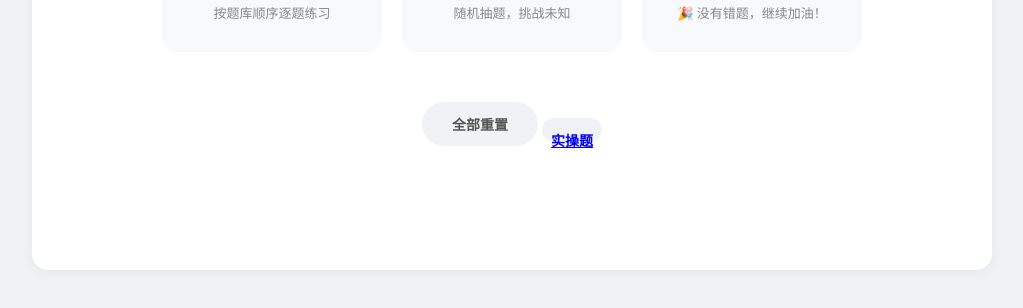
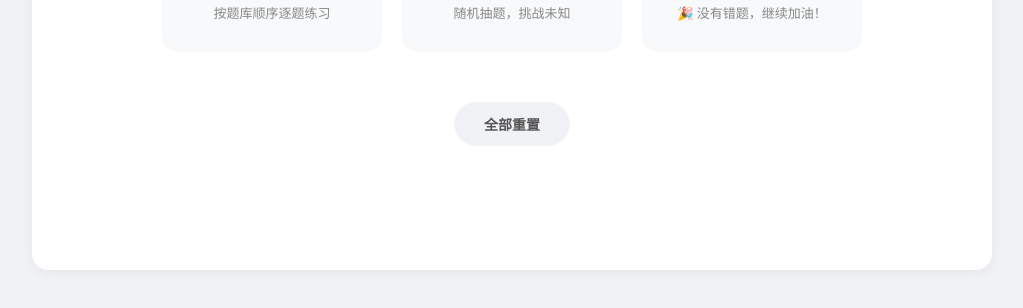
Before and after one commit to vitozyf/web-notify, a plain HTML site: page index.html in a window 1280 px wide. Shown: the part 472-780 px from the top of the page, without its empty margins (128-1151 px from the left). Drawn offline with Linux system fonts and the light colour scheme.

Commit message:
Update index.html

```diff
--- a/index.html
+++ b/index.html
@@ -588,9 +588,6 @@
                 </div>
                 <div style="padding: 50px;">
                      <button class="mybtn resetbtn" data-mode="order">全部重置</button>
-                     <button class="mybtn" data-mode="order">
-                         <a href="/code.html">实操题</a>
-                     </button>
                      <script>
                          document.querySelector('.resetbtn').addEventListener('click', function() {
                             localStorage.clear();
```
